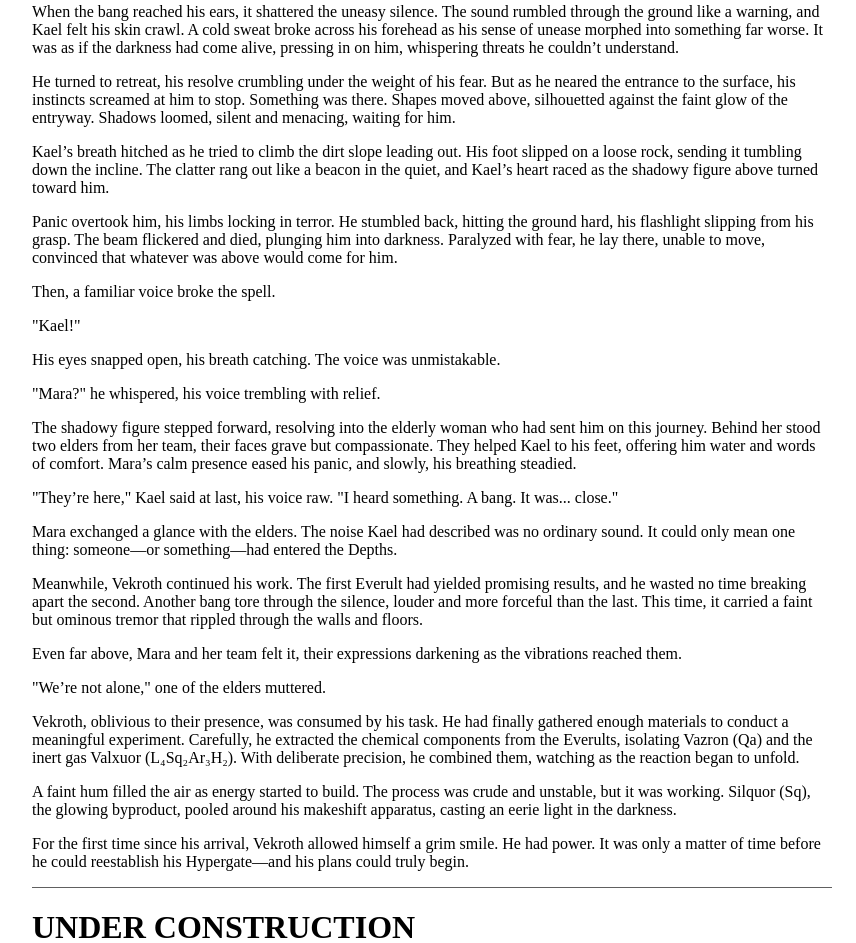
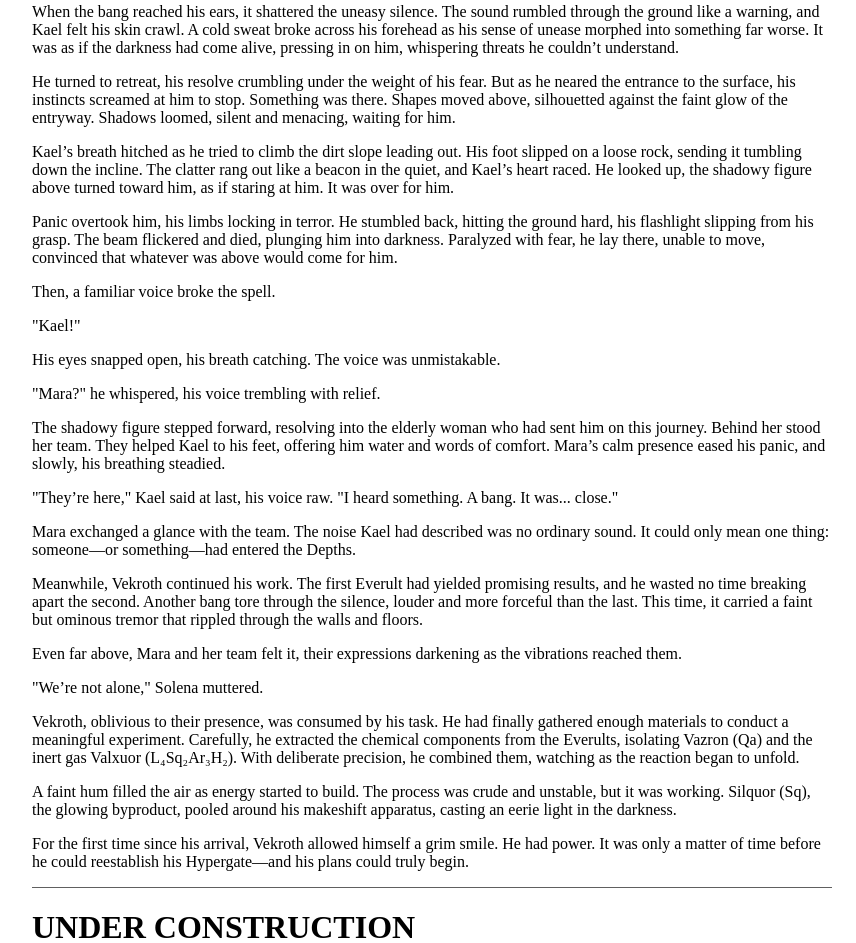
Before and after one commit to anstropleuton/zorther, a plain HTML site: page part-2.html in a window 1280 px wide. Shown: the part 3761-4704 px from the top of the page, without its empty margins (208-1064 px from the left). Drawn offline with Linux system fonts and the light colour scheme.

Commit message:
Fix some stuff in part 2

```diff
--- a/part-2.html
+++ b/part-2.html
@@ -72,18 +72,18 @@
             <p>Kael had been cautiously exploring the first underground layer of the buried system, guided by the detection device Mara had given him. He had descended with hope, but the oppressive darkness soon weighed on him, sapping his courage. His flashlight could only pierce so far into the black abyss, and every step he took seemed to invite unseen eyes to watch him.</p>
             <p>When the bang reached his ears, it shattered the uneasy silence. The sound rumbled through the ground like a warning, and Kael felt his skin crawl. A cold sweat broke across his forehead as his sense of unease morphed into something far worse. It was as if the darkness had come alive, pressing in on him, whispering threats he couldn’t understand.</p>
             <p>He turned to retreat, his resolve crumbling under the weight of his fear. But as he neared the entrance to the surface, his instincts screamed at him to stop. Something was there. Shapes moved above, silhouetted against the faint glow of the entryway. Shadows loomed, silent and menacing, waiting for him.</p>
-            <p>Kael’s breath hitched as he tried to climb the dirt slope leading out. His foot slipped on a loose rock, sending it tumbling down the incline. The clatter rang out like a beacon in the quiet, and Kael’s heart raced as the shadowy figure above turned toward him.</p>
+            <p>Kael’s breath hitched as he tried to climb the dirt slope leading out. His foot slipped on a loose rock, sending it tumbling down the incline. The clatter rang out like a beacon in the quiet, and Kael’s heart raced. He looked up, the shadowy figure above turned toward him, as if staring at him. It was over for him.</p>
             <p>Panic overtook him, his limbs locking in terror. He stumbled back, hitting the ground hard, his flashlight slipping from his grasp. The beam flickered and died, plunging him into darkness. Paralyzed with fear, he lay there, unable to move, convinced that whatever was above would come for him.</p>
             <p>Then, a familiar voice broke the spell.</p>
             <p>"Kael!"</p>
             <p>His eyes snapped open, his breath catching. The voice was unmistakable.</p>
             <p>"Mara?" he whispered, his voice trembling with relief.</p>
-            <p>The shadowy figure stepped forward, resolving into the elderly woman who had sent him on this journey. Behind her stood two elders from her team, their faces grave but compassionate. They helped Kael to his feet, offering him water and words of comfort. Mara’s calm presence eased his panic, and slowly, his breathing steadied.</p>
+            <p>The shadowy figure stepped forward, resolving into the elderly woman who had sent him on this journey. Behind her stood her team. They helped Kael to his feet, offering him water and words of comfort. Mara’s calm presence eased his panic, and slowly, his breathing steadied.</p>
             <p>"They’re here," Kael said at last, his voice raw. "I heard something. A bang. It was... close."</p>
-            <p>Mara exchanged a glance with the elders. The noise Kael had described was no ordinary sound. It could only mean one thing: someone—or something—had entered the Depths.</p>
+            <p>Mara exchanged a glance with the team. The noise Kael had described was no ordinary sound. It could only mean one thing: someone—or something—had entered the Depths.</p>
             <p>Meanwhile, Vekroth continued his work. The first Everult had yielded promising results, and he wasted no time breaking apart the second. Another bang tore through the silence, louder and more forceful than the last. This time, it carried a faint but ominous tremor that rippled through the walls and floors.</p>
             <p>Even far above, Mara and her team felt it, their expressions darkening as the vibrations reached them.</p>
-            <p>"We’re not alone," one of the elders muttered.</p>
+            <p>"We’re not alone," Solena muttered.</p>
             <p>Vekroth, oblivious to their presence, was consumed by his task. He had finally gathered enough materials to conduct a meaningful experiment. Carefully, he extracted the chemical components from the Everults, isolating Vazron (Qa) and the inert gas Valxuor (L₄Sq₂Ar₃H₂). With deliberate precision, he combined them, watching as the reaction began to unfold.</p>
             <p>A faint hum filled the air as energy started to build. The process was crude and unstable, but it was working. Silquor (Sq), the glowing byproduct, pooled around his makeshift apparatus, casting an eerie light in the darkness.</p>
             <p>For the first time since his arrival, Vekroth allowed himself a grim smile. He had power. It was only a matter of time before he could reestablish his Hypergate—and his plans could truly begin.</p>
```
